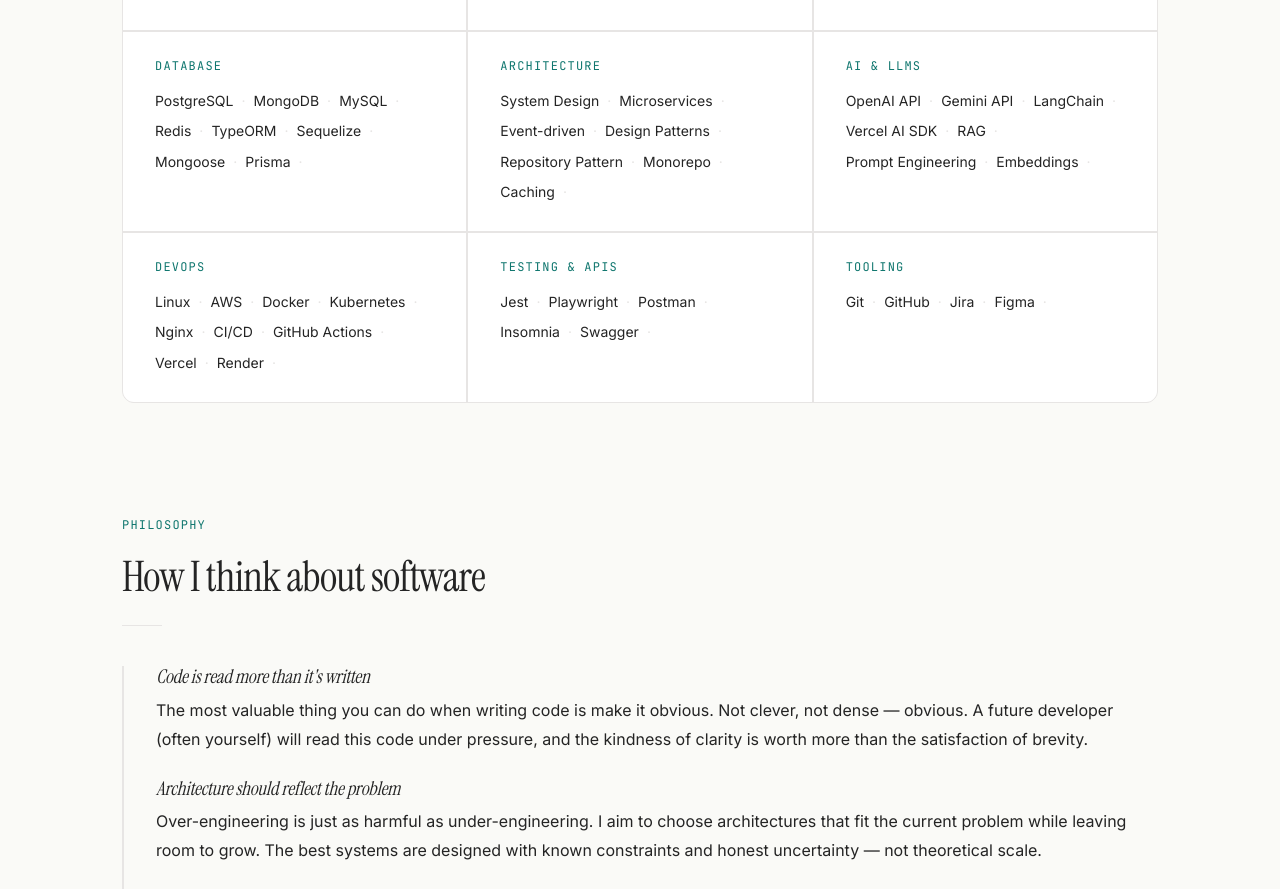
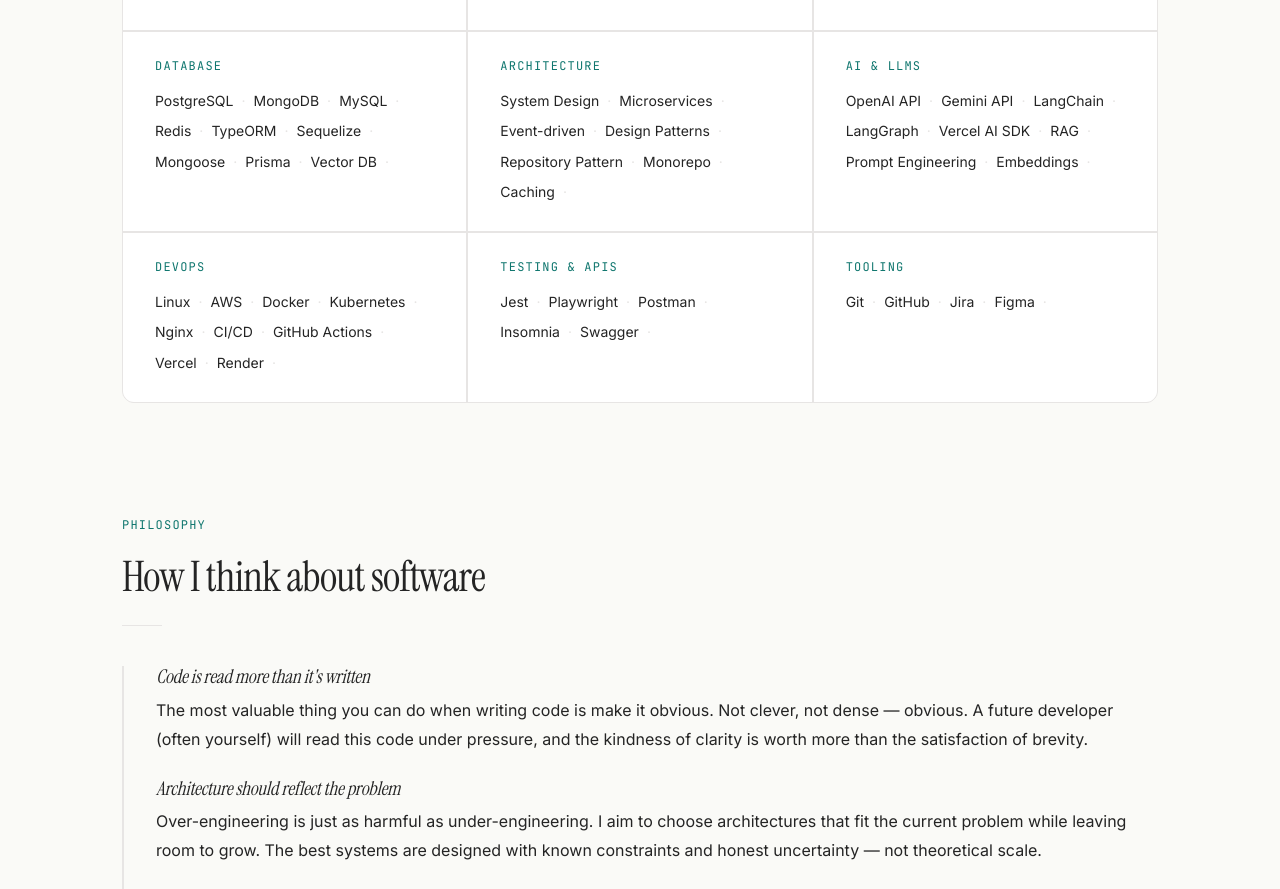
Before and after one commit to Anushidh/my-portfolio, a Next.js app: page / in a window 1280 px wide. Shown: the part 7140-8029 px from the top of the page. Built offline with nearby package versions, Linux system fonts and the light colour scheme.

Commit message:
skills changes

```diff
--- a/components/Skills.tsx
+++ b/components/Skills.tsx
@@ -52,6 +52,7 @@
       "Sequelize",
       "Mongoose",
       "Prisma",
+      "Vector DB",
     ],
   },
   {
@@ -72,6 +73,7 @@
       "OpenAI API",
       "Gemini API",
       "LangChain",
+      "LangGraph",
       "Vercel AI SDK",
       "RAG",
       "Prompt Engineering",
```
